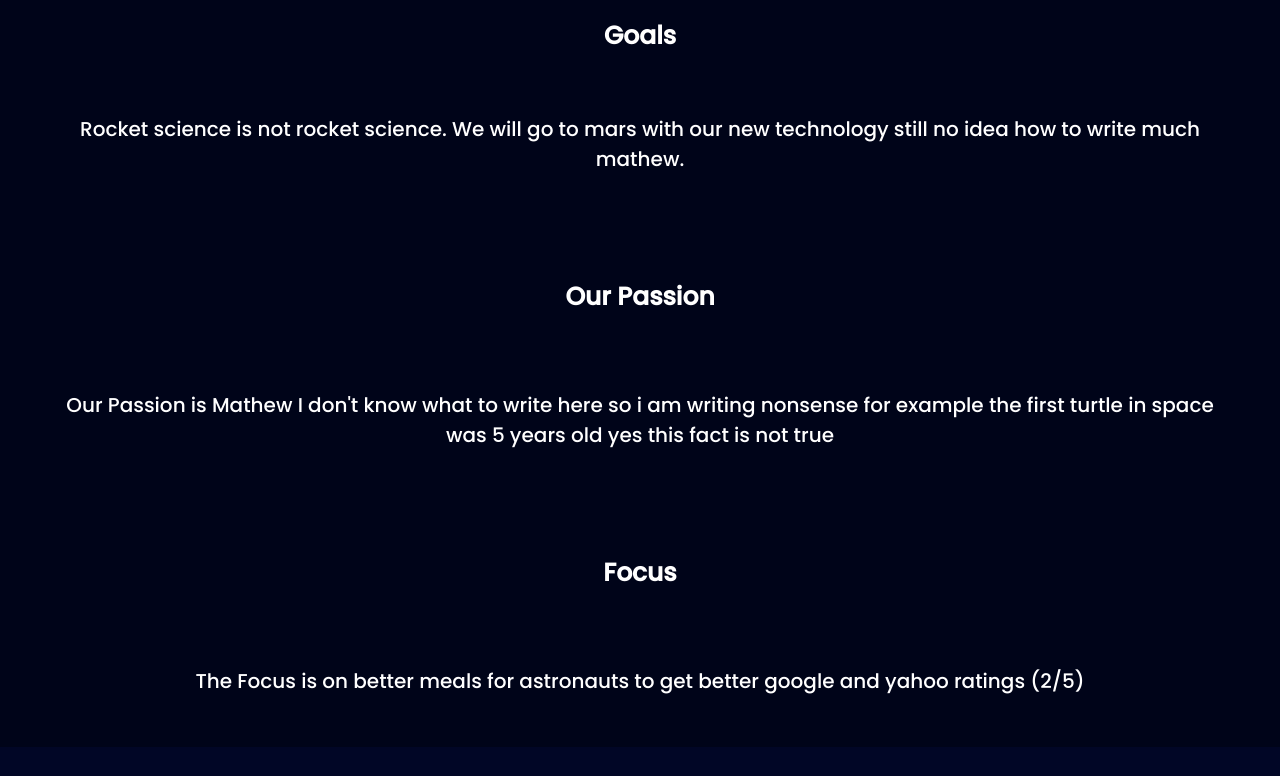
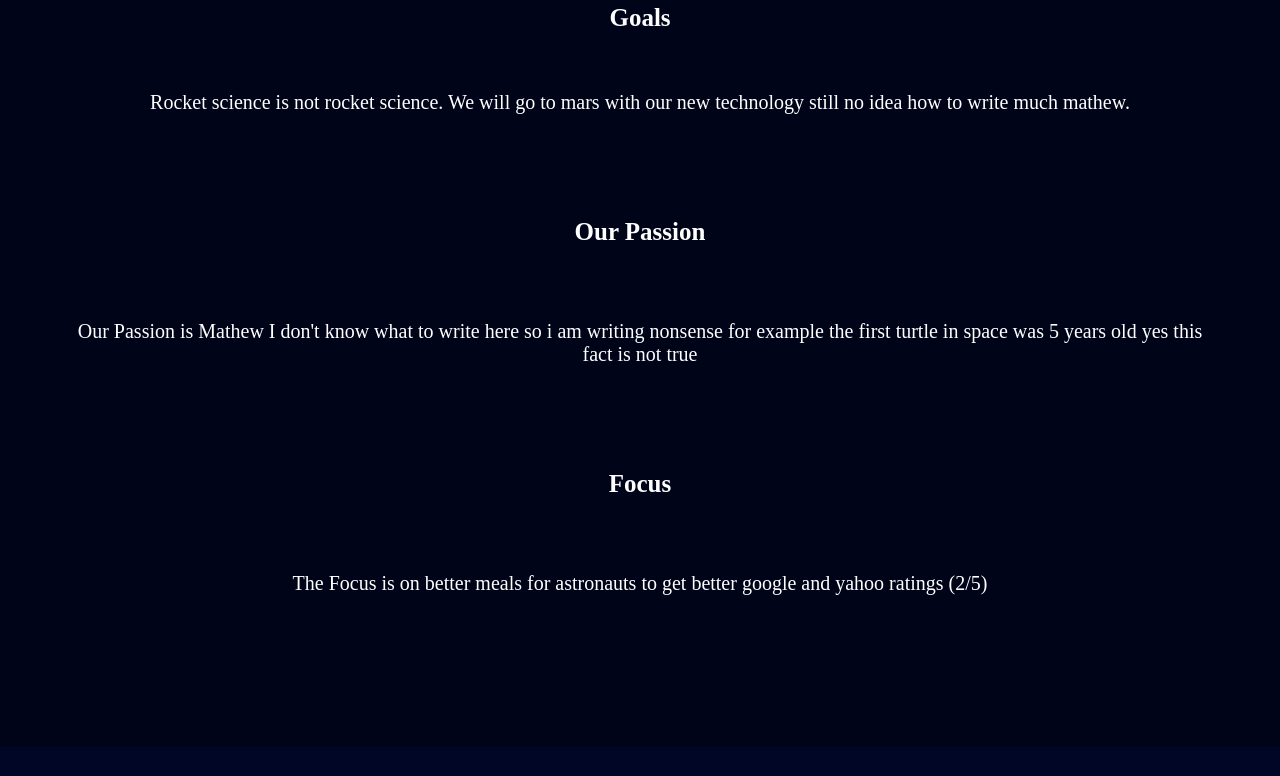
Before and after one commit to Liamlol1919/One-Aerospace, a plain HTML site: page index.html in a window 1280 px wide. Shown: the part 503-1279 px from the top of the page. Drawn offline with Linux system fonts and the light colour scheme.

Commit message:
Update style.css

```diff
--- a/style.css
+++ b/style.css
@@ -1,5 +1,207 @@
 @font-face {
+    font-family: Pop;@font-face {
     font-family: Pop;
+    src: url(fonts/Poppins.ttf);
+}
+
+* {
+    scroll-behavior: smooth;
+    text-decoration: none;
+    -webkit-tap-highlight-color: transparent;
+}
+
+a {
+    color: #fff;
+}
+
+body {
+    font-family: Pop;
+    padding: 0px;
+    margin: 0px;
+    color: #BDF2ED;
+}
+
+#backgrnd {
+    background-color: #070A0D;
+    width: 100%;
+    height: 100vh;
+    position: fixed;
+    z-index: -2;
+    backround-image: url('https://i.ibb.co/XLJcX6v/FSdtzda-WQAA0-Oc-M.jpg');
+    background-image: url('imgs/bob.webp');
+    background-position-y: -120px;
+}
+
+.section,.halfsection {
+    height: 850px;
+    width: 100%;
+    background-color: #010626;
+    display: flex;
+    flex-direction: column;
+    align-items: center;
+}
+#s1 {
+    justify-content: center;
+}
+
+#s2 {
+    border-top-left-radius: 16px;
+    border-top-right-radius: 16px;
+    box-shadow: 0px 0px 14px #000000cc;
+    color: #152B59;
+    color: #fff;
+
+}
+
+.halfsection {
+    height: 50vh;
+    background-color: #00000000;
+}
+
+p {
+    filter: blur(0.5px);
+}
+
+#bigtitle {
+
+    font-size: 12vw;
+    position: fixed;
+    line-height: 90px;
+    z-index: -1;
+    backdrop-filter: blur(0px);
+    text-shadow: 0px 0px 16px #00000099;
+    padding: 10em;
+    -webkit-box-sizing: border-box;
+    /* Safari/Chrome, other WebKit */
+    -moz-box-sizing: border-box;
+    /* Firefox, other Gecko */
+    box-sizing: border-box;
+    white-space: nowrap;
+    overflow: hidden;
+}
+
+#s2 h2 {
+    font-size: 38px;
+    filter: blur(0.5px);
+}
+
+.text {
+    padding: 5vw;
+    margin-top: 0px;
+    text-align: center;
+    font-size: 20px;
+}
+
+#s2 h3 {
+    margin-top: 0px;
+    font-size: 25px;
+    margin-bottom: -5px;
+    filter: blur(0.5px);
+}
+
+#s2 .h3 {
+    margin-top: 20px;
+    margin-bottom: 10px;
+    blur(0px)
+}
+
+footer {
+    height: 210px;
+    padding-top: 10px;
+    padding-bottom: 50px;
+    width: 100%;
+    background-color: #0D1542;
+}
+
+.loll {
+    display: flex;
+    flex-direction: column;
+    justify-content: space-beween;
+}
+
+#loll p {
+    padding: 10px;
+}
+
+.pic {
+    height: 160px;
+    border-radius: 16px;
+    background-color: #0d1542;
+    width: 300px;
+    max-width: 100vw;
+}
+
+.hek {
+    display: flex;
+    flex-direction: column;
+    justify-content: space-between;
+    align-items: center;
+}
+
+#s3 {
+    margin-bottom: 0px;
+}
+
+#l3 {
+    blur(0px)
+}
+
+.num3 {
+    blur(0px)
+}
+
+h3 {
+    margin-top: 0px;
+    font-size: 25px;
+    margin-bottom: -5px;
+    filter: blur(0px);
+}
+
+#s3 .h3 {
+    margin-top: 20px;
+    margin-bottom: 10px;
+    blur(0px)
+}
+
+#s3 h2 {
+    font-size: 38px;
+    filter: blur(0px);
+}
+
+video {
+    max-width: 100%;
+    border-radius: 16px;
+    overflow: hidden;
+}
+
+video::-webkit-media-controls-panel {
+    background-image: linear-gradient(transparent, transparent) !important;
+}
+
+video::-webkit-media-controls-volume-slider {
+display:none;
+}
+
+
+video::-webkit-media-controls-mute-button {
+display:none;
+}
+
+video::-webkit-media-controls-fullscreen-button {
+    display: none;
+}
+
+video::-webkit-media-controls-current-time-display{
+    display: none;
+}
+
+video::-webkit-media-controls-time-remaining-display{
+    display: none;
+}
+
+video::-webkit-full-page-media::-webkit-media-controls-panel{
+    display: none;
+}
     src: url(fonts/Poppins.ttf);
 }
 
```
